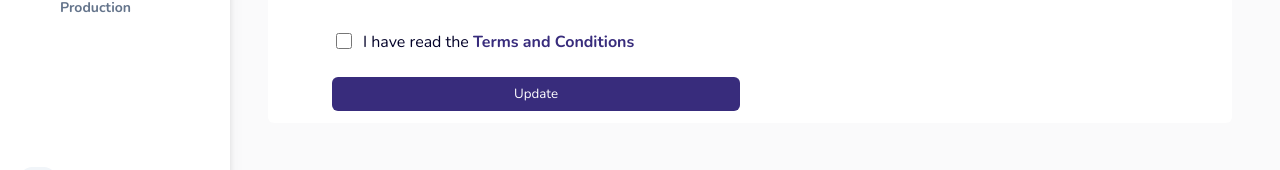
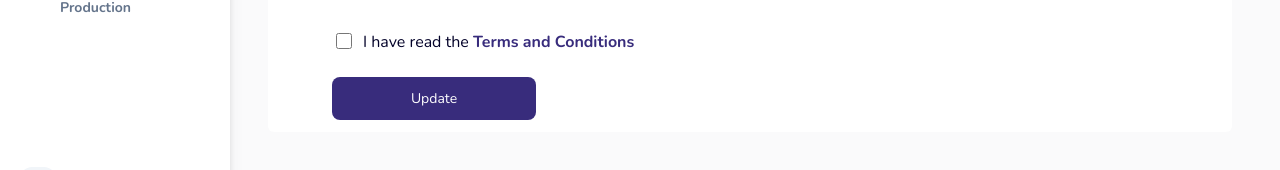
Before and after one commit to Vestrapay/5.-Frontend-service, a Next.js app: page /settings/profile-settings in a window 1280 px wide. Shown: the part 557-727 px from the top of the page. Built offline with nearby package versions, Linux system fonts and the light colour scheme; some icons are missing; a small style sheet from the web is missing.

Commit message:
Settings: Changing UI to use created components 🚀

```diff
--- a/pages/settings/profile-settings.tsx
+++ b/pages/settings/profile-settings.tsx
@@ -1,6 +1,7 @@
 import React, {useRef, useState} from 'react';
 import SettingsProfileLayout from "@pages/settings/index";
 import {Camera} from "react-huge-icons/solid";
+import {DefaultButton} from "@reusables/index";
 
 const ProfileSettings = () => {
 
@@ -14,7 +15,7 @@ const ProfileSettings = () => {
         fileInputRef.current.click();
     }
 
-    const handleFileUpload = () => {
+    const handleSubmit = () => {
 
     }
 
@@ -108,17 +109,20 @@ const ProfileSettings = () => {
                         <div className="flex flex-col col-span-2">
                             <div className="flex items-start my-6">
                                 <div className="flex items-center rounded-full h-5">
-                                    <input id="remember" type="checkbox" value="" className="w-4 h-4 border border-gray-300 bg-gray-50 focus:ring-3 focus:ring-blue-300 rounded-full" required />
+                                    <input id="remember" type="checkbox" value=""
+                                           className="w-4 h-4 border border-gray-300 bg-gray-50 focus:ring-3 focus:ring-blue-300 rounded-full"
+                                           required/>
                                 </div>
                                 <label htmlFor="remember" className="ml-2 text-base font-300 text-blackish">
                                     I have read the <strong className="text-selected">Terms and Conditions</strong>
                                 </label>
                             </div>
-                            <button
-                                className="bg-selected rounded-md p-2 border-none font-nunito text-white col-span-1 cursor-pointer hover:opacity-95 transition-all duration-300 ease-in-out"
-                            >
-                                Update
-                            </button>
+                            <DefaultButton
+                                labelText={"Update"}
+                                handleClick={handleSubmit}
+                                variant={"bg-selected cursor-pointer w-1/2"}
+                            />
+
                         </div>
                     </div>
                 </form>
```
